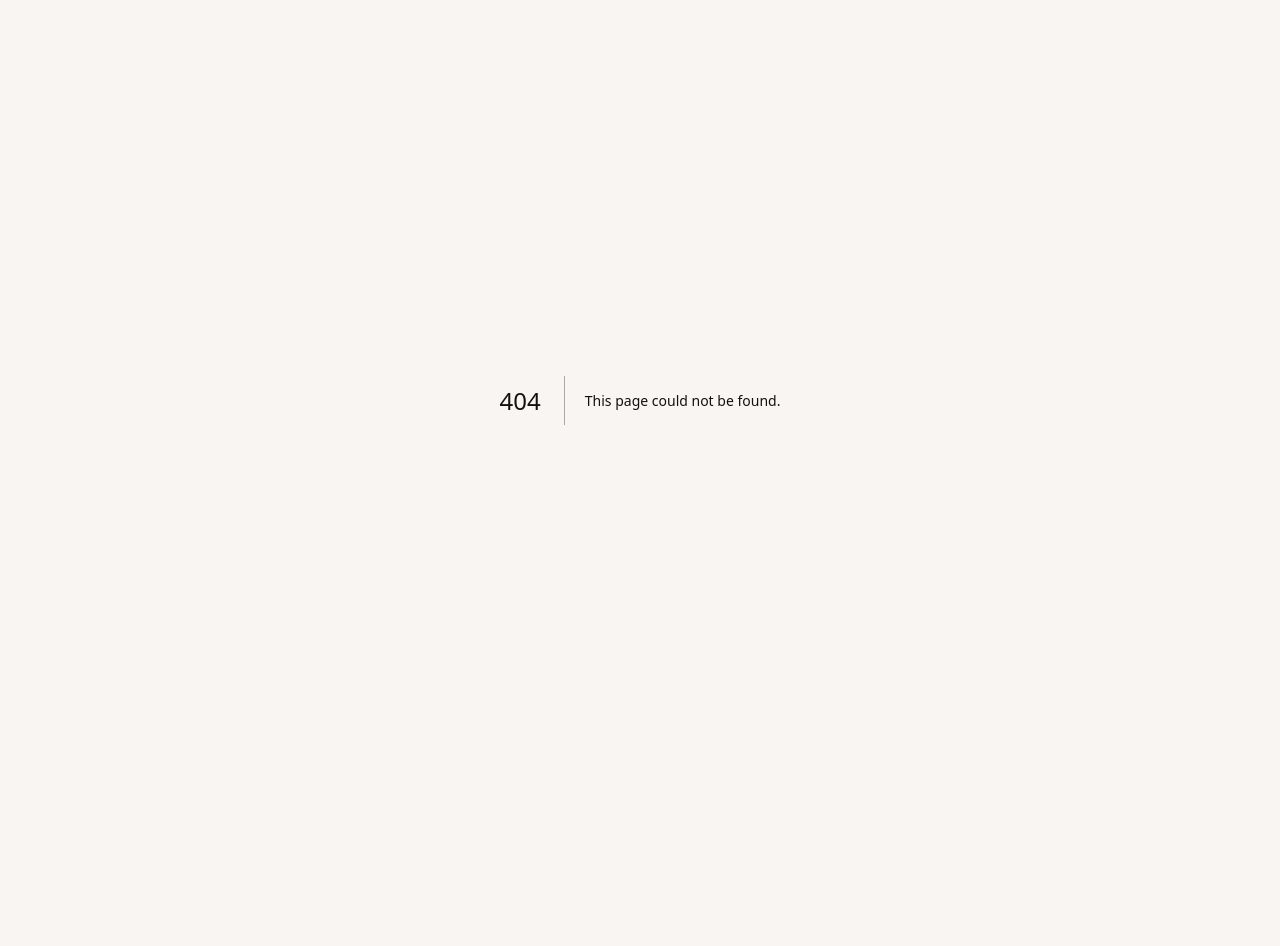
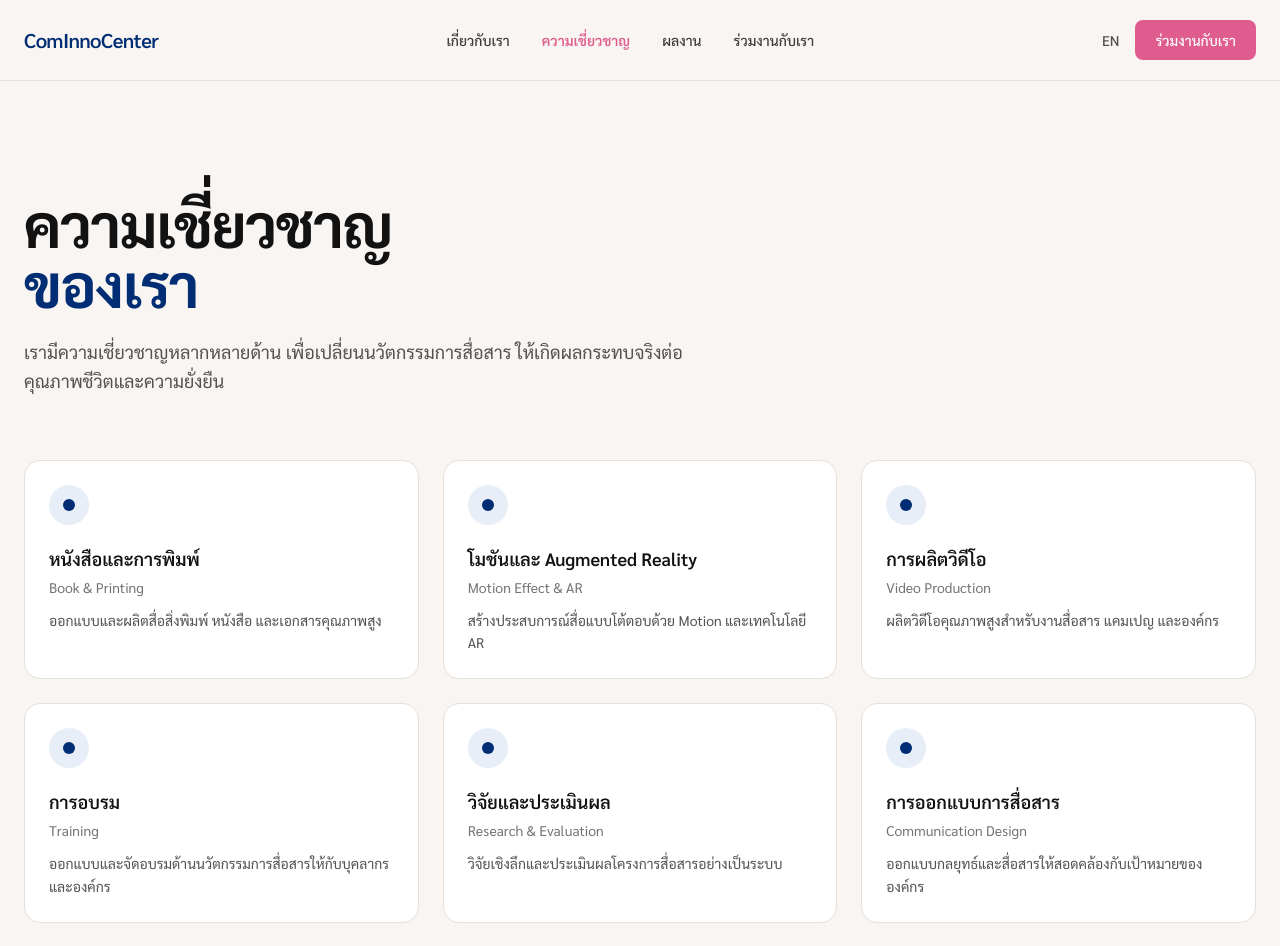
Before and after one commit to smithboon-thailand/cominnocenter-website, a Next.js app: page /expertise in a window 1280 px wide. Before the commit this address had no page. Shown: the top 946 px of the page. Before the commit the page ends 800 px from the top, so only its background shows below. Built offline with nearby package versions, Linux system fonts and the light colour scheme.

Commit message:
Create Expertise overview page with 9 services

```diff
--- /dev/null
+++ b/src/app/expertise/page.tsx
@@ -0,0 +1,172 @@
+import Link from "next/link";
+
+const services = [
+  {
+    title: "Book & Printing",
+    titleTh: "หนังสือและการพิมพ์",
+    description: "ออกแบบและผลิตสื่อสิ่งพิมพ์ หนังสือ และเอกสารคุณภาพสูง",
+  },
+  {
+    title: "Motion Effect & AR",
+    titleTh: "โมชันและ Augmented Reality",
+    description: "สร้างประสบการณ์สื่อแบบโต้ตอบด้วย Motion และเทคโนโลยี AR",
+  },
+  {
+    title: "Video Production",
+    titleTh: "การผลิตวิดีโอ",
+    description: "ผลิตวิดีโอคุณภาพสูงสำหรับงานสื่อสาร แคมเปญ และองค์กร",
+  },
+  {
+    title: "Training",
+    titleTh: "การอบรม",
+    description: "ออกแบบและจัดอบรมด้านนวัตกรรมการสื่อสารให้กับบุคลากรและองค์กร",
+  },
+  {
+    title: "Research & Evaluation",
+    titleTh: "วิจัยและประเมินผล",
+    description: "วิจัยเชิงลึกและประเมินผลโครงการสื่อสารอย่างเป็นระบบ",
+  },
+  {
+    title: "Communication Design",
+    titleTh: "การออกแบบการสื่อสาร",
+    description: "ออกแบบกลยุทธ์และสื่อสารให้สอดคล้องกับเป้าหมายขององค์กร",
+  },
+  {
+    title: "Campaign Management",
+    titleTh: "การบริหารแคมเปญ",
+    description: "วางแผนและบริหารแคมเปญเพื่อสร้างการเปลี่ยนแปลงเชิงพฤติกรรม",
+  },
+  {
+    title: "Seminar",
+    titleTh: "สัมมนา",
+    description: "จัดสัมมนาและเวทีแลกเปลี่ยนความรู้ด้านนวัตกรรมการสื่อสาร",
+  },
+  {
+    title: "Marketing Event",
+    titleTh: "กิจกรรมทางการตลาด",
+    description: "ออกแบบและดำเนินกิจกรรมที่เชื่อมโยงแบรนด์กับผู้คนอย่างมีประสิทธิภาพ",
+  },
+];
+
+export default function ExpertisePage() {
+  return (
+    <div className="min-h-screen">
+      {/* Navigation */}
+      <header className="sticky top-0 z-50 bg-neutral-50/90 backdrop-blur-md border-b border-neutral-200">
+        <div className="max-w-7xl mx-auto px-6 h-20 flex items-center justify-between">
+          <Link href="/" className="text-xl font-semibold tracking-tight text-blue-700">
+            ComInnoCenter
+          </Link>
+
+          <nav className="hidden md:flex items-center gap-8 text-sm font-medium text-neutral-700">
+            <Link href="/about" className="hover:text-pink-500 transition-colors">
+              เกี่ยวกับเรา
+            </Link>
+            <Link href="/expertise" className="text-pink-500 font-semibold">
+              ความเชี่ยวชาญ
+            </Link>
+            <Link href="/impact" className="hover:text-pink-500 transition-colors">
+              ผลงาน
+            </Link>
+            <Link href="/collaborate" className="hover:text-pink-500 transition-colors">
+              ร่วมงานกับเรา
+            </Link>
+          </nav>
+
+          <div className="flex items-center gap-4">
+            <button className="text-sm font-medium text-neutral-600 hover:text-blue-700">
+              EN
+            </button>
+            <Link
+              href="/collaborate"
+              className="hidden sm:inline-flex items-center px-5 py-2.5 rounded-lg bg-pink-500 text-white text-sm font-medium hover:bg-pink-600 transition-colors"
+            >
+              ร่วมงานกับเรา
+            </Link>
+          </div>
+        </div>
+      </header>
+
+      {/* Hero */}
+      <section className="max-w-7xl mx-auto px-6 pt-20 pb-12 md:pt-28 md:pb-16">
+        <div className="max-w-3xl">
+          <h1 className="text-4xl md:text-5xl lg:text-6xl font-bold tracking-tight text-neutral-900">
+            ความเชี่ยวชาญ
+            <br />
+            <span className="text-blue-700">ของเรา</span>
+          </h1>
+          <p className="mt-6 text-lg text-neutral-600 leading-relaxed max-w-2xl">
+            เรามีความเชี่ยวชาญหลากหลายด้าน เพื่อเปลี่ยนนวัตกรรมการสื่อสาร
+            ให้เกิดผลกระทบจริงต่อคุณภาพชีวิตและความยั่งยืน
+          </p>
+        </div>
+      </section>
+
+      {/* Services Grid */}
+      <section className="max-w-7xl mx-auto px-6 pb-20">
+        <div className="grid grid-cols-1 sm:grid-cols-2 lg:grid-cols-3 gap-6">
+          {services.map((service) => (
+            <div
+              key={service.title}
+              className="group p-6 rounded-2xl border border-neutral-200 bg-white hover:border-pink-300 hover:shadow-md transition-all duration-300"
+            >
+              <div className="w-10 h-10 rounded-full bg-blue-100 flex items-center justify-center mb-5">
+                <div className="w-3 h-3 rounded-full bg-blue-700" />
+              </div>
+              <h3 className="text-lg font-semibold text-neutral-900 group-hover:text-blue-700 transition-colors">
+                {service.titleTh}
+              </h3>
+              <p className="text-sm text-neutral-500 mt-1">{service.title}</p>
+              <p className="mt-3 text-sm text-neutral-600 leading-relaxed">
+                {service.description}
+              </p>
+            </div>
+          ))}
+        </div>
+      </section>
+
+      {/* CTA */}
+      <section className="bg-blue-700 text-white">
+        <div className="max-w-7xl mx-auto px-6 py-16 text-center">
+          <h2 className="text-2xl md:text-3xl font-semibold">
+            สนใจบริการด้านใดเป็นพิเศษ?
+          </h2>
+          <p className="mt-3 text-blue-100 max-w-xl mx-auto">
+            บอกเราได้เลย เราพร้อมออกแบบแนวทางที่เหมาะสมกับองค์กรของคุณ
+          </p>
+          <Link
+            href="/collaborate"
+            className="inline-flex items-center mt-8 px-8 py-3.5 rounded-lg bg-pink-500 text-white font-medium hover:bg-pink-600 transition-colors"
+          >
+            ติดต่อเรา
+          </Link>
+        </div>
+      </section>
+
+      {/* Footer */}
+      <footer className="bg-neutral-900 text-neutral-300">
+        <div className="max-w-7xl mx-auto px-6 py-10">
+          <div className="flex flex-col md:flex-row justify-between gap-6">
+            <div>
+              <div className="text-white font-semibold">ComInnoCenter</div>
+              <p className="mt-1 text-sm">คณะนิเทศศาสตร์ จุฬาลงกรณ์มหาวิทยาลัย</p>
+            </div>
+            <div className="text-sm">
+              <a href="mailto:comminno@chula.ac.th" className="hover:text-pink-400">
+                comminno@chula.ac.th
+              </a>
+              <span className="mx-2">·</span>
+              <a href="tel:022182262" className="hover:text-pink-400">
+                02-218-2262
+              </a>
+            </div>
+          </div>
+          <div className="mt-8 pt-6 border-t border-neutral-800 text-xs text-neutral-500">
+            © {new Date().getFullYear()} Center of Excellence in Communication Innovation,
+            Faculty of Communication Arts, Chulalongkorn University
+          </div>
+        </div>
+      </footer>
+    </div>
+  );
+}
```
